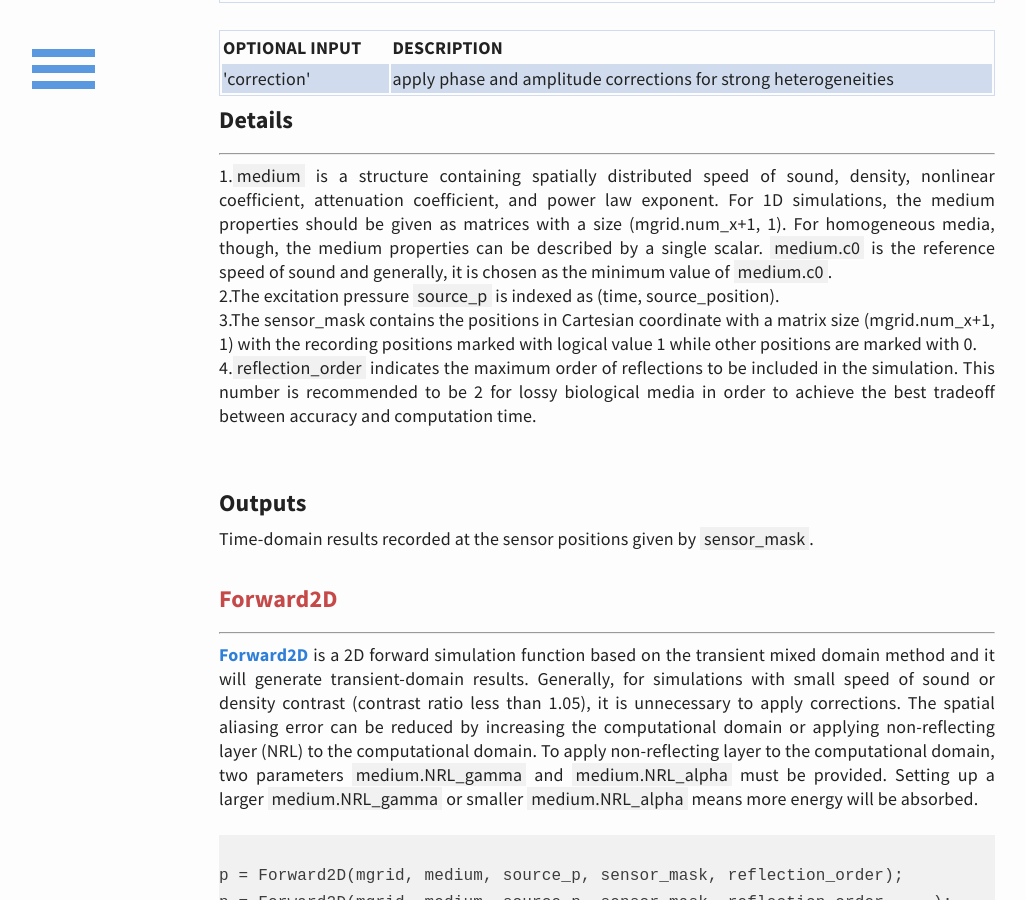
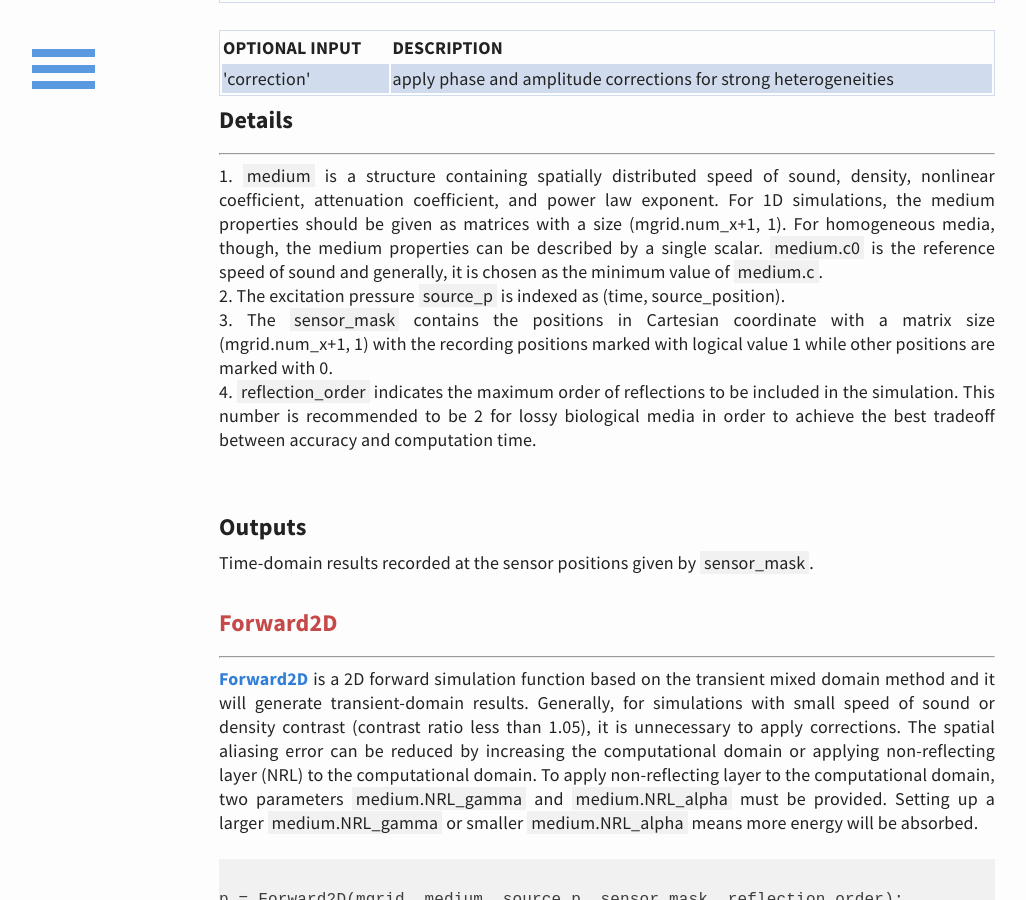
Before and after one commit to m-SOUND/mSOUND, a Jekyll site: the page built from function.html, in a window 1280 px wide and 900 px high, scrolled down 2507 px. Shown: the whole window, without its empty margins (33-1059 px from the left). Built offline with Jekyll 4.4.1, drawn with Linux system fonts in a browser that asks for light colours.

Commit message:
Update function.html

```diff
--- a/function.html
+++ b/function.html
@@ -166,18 +166,22 @@ p = Forward1D(mgrid, medium, source_p, sensor_mask, reflection_order, ...);
 <h3> Details </h3>
 <hr>
 <p>
-1.<span style="background-color:#f1f1f1">medium</span>
+1. <span style="background-color:#f1f1f1">medium</span>
  is a structure containing spatially distributed speed of sound, density, nonlinear coefficient,
  attenuation coefficient, and power law exponent.
  For 1D simulations, the medium properties should be given as matrices with a size (mgrid.num_x+1, 1).
  For homogeneous media, though, the medium properties can be described by a single scalar.
  <span style="background-color:#f1f1f1">medium.c0</span>
  is the reference speed of sound and generally, it is chosen as the minimum value of
- <span style="background-color:#f1f1f1">medium.c0</span>.
- <br>2.The excitation pressure <span style="background-color:#f1f1f1">source_p</span> is indexed as (time, source_position).
-<br>3.The sensor_mask contains the positions in Cartesian coordinate with a matrix size (mgrid.num_x+1, 1)
+ <span style="background-color:#f1f1f1">medium.c</span>.
+ <br>
+ 2. The excitation pressure <span style="background-color:#f1f1f1">source_p</span> is indexed as (time, source_position).
+ <br>
+ 3. The <span style="background-color:#f1f1f1">sensor_mask</span>
+ contains the positions in Cartesian coordinate with a matrix size (mgrid.num_x+1, 1)
  with the recording positions marked with logical value 1 while other positions are marked with 0.
- <br>4.<span style="background-color:#f1f1f1">reflection_order</span>
+ <br>
+ 4. <span style="background-color:#f1f1f1">reflection_order</span>
  indicates the maximum order of reflections to be included in the simulation. This number is
  recommended to be 2 for lossy biological media in order to achieve the best tradeoff between accuracy and computation time.
 </p>
```
